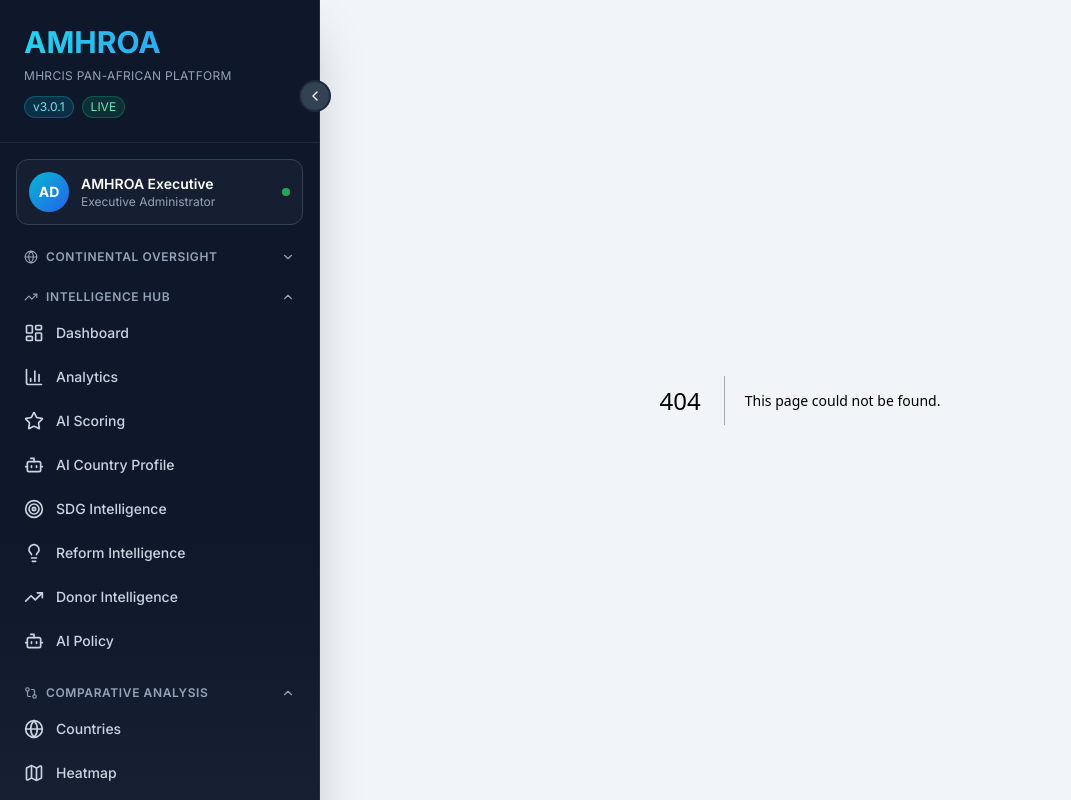
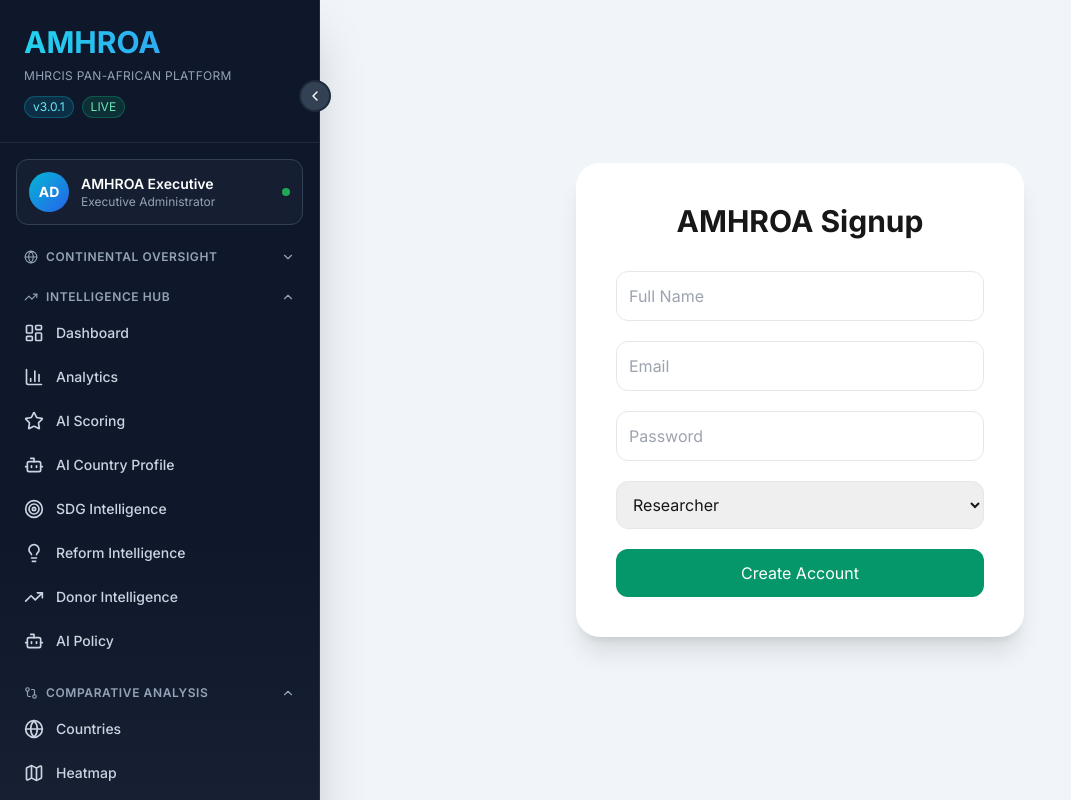
Before and after one commit to coolnex/amhroa-mhrcis, a Next.js app: page /signup in a window 1280 px wide. Before the commit this address had no page. Shown: the top 800 px of the page, without its empty margins (0-1071 px from the left). Built offline with nearby package versions, Linux system fonts and the light colour scheme; no server answers.

Commit message:
updated sign in page

```diff
--- a/app/login/page.tsx
+++ b/app/login/page.tsx
@@ -1,6 +1,7 @@
 "use client";
 
 import { useState } from "react";
+import { supabase } from "@/lib/supabase";
 
 export default function LoginPage() {
   const [formData, setFormData] = useState({
@@ -22,41 +23,49 @@ export default function LoginPage() {
   ) => {
     e.preventDefault();
 
-    const response = await fetch("/api/login", {
-      method: "POST",
-      headers: {
-        "Content-Type": "application/json",
-      },
-      body: JSON.stringify(formData),
-    });
+    const { data, error } =
+      await supabase.auth.signInWithPassword({
+        email: formData.email,
+        password: formData.password,
+      });
 
-    const data = await response.json();
+    if (error) {
+      alert(error.message);
+      return;
+    }
 
-    if (data.success) {
-      // save token
-      localStorage.setItem("token", data.token);
+    const { data: profile } = await supabase
+      .from("users")
+      .select("*")
+      .eq("id", data.user.id)
+      .single();
 
-      // save user
-      localStorage.setItem(
-        "user",
-        JSON.stringify(data.user)
-      );
+    if (!profile) {
+      alert("User profile not found");
+      return;
+    }
 
-      alert("Login successful");
+    localStorage.setItem(
+      "user",
+      JSON.stringify(profile)
+    );
 
-      if (data.user.role === "Admin") {
-        window.location.href = "/admin";
-      } else if (data.user.role === "Policymaker") {
-        window.location.href = "/policymaker";
-      } else if (data.user.role === "Researcher") {
-        window.location.href = "/researcher";
-      } else if (data.user.role === "CSO") {
-        window.location.href = "/cso";
-      } else {
-        window.location.href = "/public";
-      }
+    if (profile.role === "Admin") {
+      window.location.href = "/admin";
+    } else if (
+      profile.role === "Researcher"
+    ) {
+      window.location.href =
+        "/researcher";
+    } else if (
+      profile.role === "Policymaker"
+    ) {
+      window.location.href =
+        "/policymaker";
+    } else if (profile.role === "CSO") {
+      window.location.href = "/cso";
     } else {
-      alert(data.message);
+      window.location.href = "/";
     }
   };
 
--- /dev/null
+++ b/app/signup/page.tsx
@@ -0,0 +1,119 @@
+"use client";
+
+import { useState } from "react";
+import { supabase } from "@/lib/supabase";
+
+export default function SignupPage() {
+  const [formData, setFormData] = useState({
+    full_name: "",
+    email: "",
+    password: "",
+    role: "Researcher",
+  });
+
+  const handleSignup = async (
+    e: React.FormEvent<HTMLFormElement>
+  ) => {
+    e.preventDefault();
+
+    const { data, error } =
+      await supabase.auth.signUp({
+        email: formData.email,
+        password: formData.password,
+      });
+
+    if (error) {
+      alert(error.message);
+      return;
+    }
+
+    await supabase.from("users").insert([
+      {
+        id: data.user?.id,
+        full_name: formData.full_name,
+        email: formData.email,
+        role: formData.role,
+        status: "Pending",
+      },
+    ]);
+
+    alert(
+      "Registration successful. Check your email."
+    );
+
+    window.location.href = "/login";
+  };
+
+  return (
+    <main className="min-h-screen flex items-center justify-center bg-slate-100">
+      <div className="bg-white p-10 rounded-3xl shadow-xl w-full max-w-md">
+
+        <h1 className="text-3xl font-bold mb-8 text-center">
+          AMHROA Signup
+        </h1>
+
+        <form
+          onSubmit={handleSignup}
+          className="space-y-5"
+        >
+          <input
+            type="text"
+            placeholder="Full Name"
+            className="w-full border p-3 rounded-xl"
+            onChange={(e) =>
+              setFormData({
+                ...formData,
+                full_name: e.target.value,
+              })
+            }
+          />
+
+          <input
+            type="email"
+            placeholder="Email"
+            className="w-full border p-3 rounded-xl"
+            onChange={(e) =>
+              setFormData({
+                ...formData,
+                email: e.target.value,
+              })
+            }
+          />
+
+          <input
+            type="password"
+            placeholder="Password"
+            className="w-full border p-3 rounded-xl"
+            onChange={(e) =>
+              setFormData({
+                ...formData,
+                password: e.target.value,
+              })
+            }
+          />
+
+          <select
+            className="w-full border p-3 rounded-xl"
+            onChange={(e) =>
+              setFormData({
+                ...formData,
+                role: e.target.value,
+              })
+            }
+          >
+            <option>Researcher</option>
+            <option>Policymaker</option>
+            <option>CSO</option>
+            <option>Coordinator</option>
+          </select>
+
+          <button
+            className="w-full bg-emerald-600 text-white py-3 rounded-xl"
+          >
+            Create Account
+          </button>
+        </form>
+      </div>
+    </main>
+  );
+}
--- /dev/null
+++ b/lib/supabase.ts
@@ -0,0 +1,6 @@
+import { createClient } from "@supabase/supabase-js";
+
+export const supabase = createClient(
+  process.env.NEXT_PUBLIC_SUPABASE_URL!,
+  process.env.NEXT_PUBLIC_SUPABASE_ANON_KEY!
+);
--- a/package.json
+++ b/package.json
@@ -9,6 +9,7 @@
     "lint": "next lint"
   },
   "dependencies": {
+    "@supabase/supabase-js": "^2.108.1",
     "@tailwindcss/line-clamp": "^0.4.4",
     "bcryptjs": "^2.4.3",
     "d3-scale": "^4.0.2",
```
